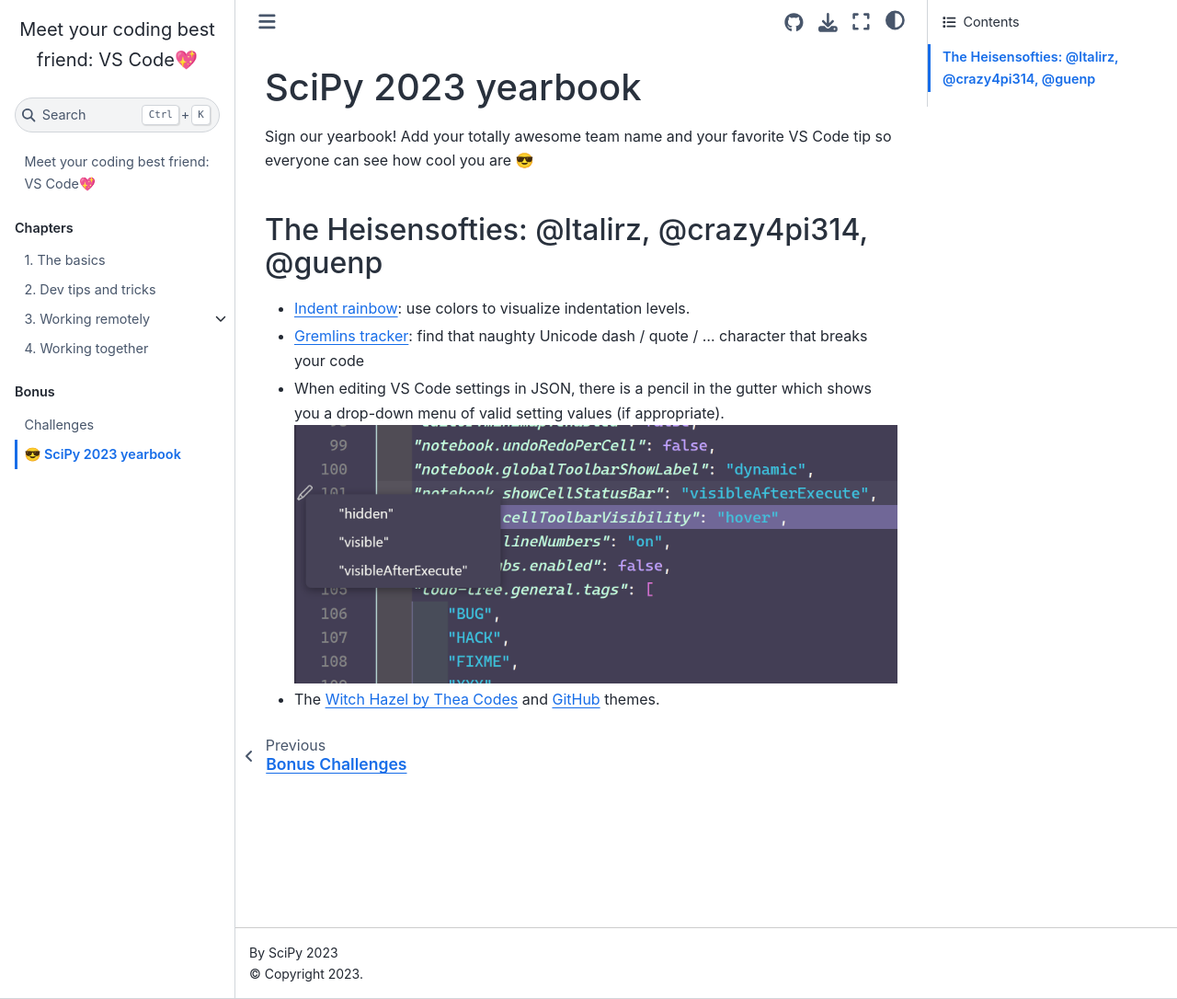
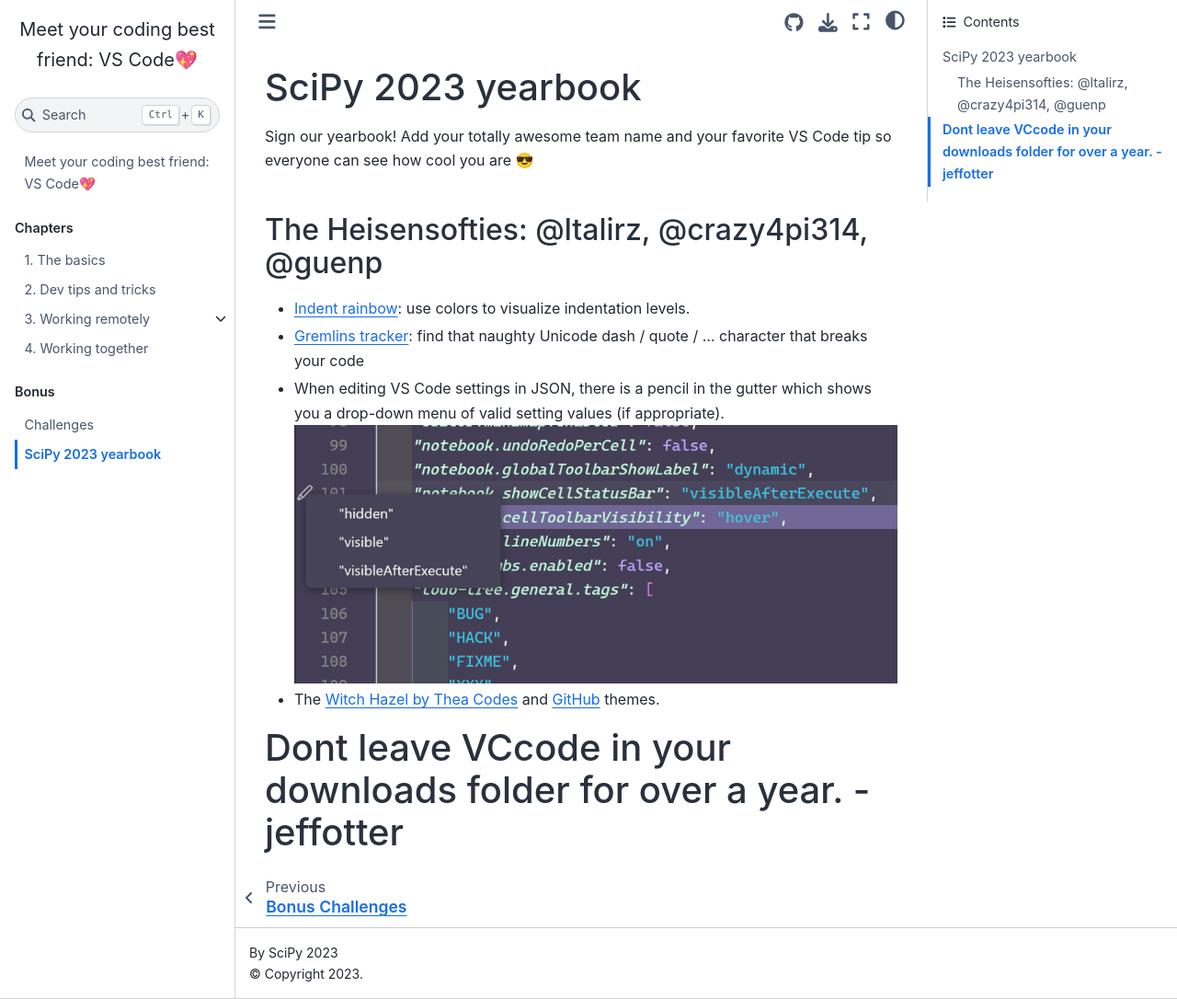
Before and after one commit to crazy4pi314/scipy-vscode-tutorial, a Jupyter Book: the page built from yearbook2023.md, in a window 1280 px wide and 1086 px high. Shown: the whole window at 92% size. Built offline with Jupyter Book 1.0.4 settings and Sphinx 7.4.7 and the Sphinx Book theme 1.1.4, drawn with Linux system fonts in a browser that asks for light colours.

Commit message:
Adding a yearbook

```diff
--- a/yearbook2023.md
+++ b/yearbook2023.md
@@ -9,3 +9,7 @@
 - When editing VS Code settings in JSON, there is a pencil in the gutter which shows you a drop-down menu of valid setting values (if appropriate).
 ![Screenshot of a JSON editor window with a pencil icon in the gutter which has a drop down for the valid setting values for that line.](static/setting-json-tip.png)
 - The [Witch Hazel by Thea Codes](https://marketplace.visualstudio.com/items?itemName=TheaFlowers.witch-hazel) and [GitHub](https://marketplace.visualstudio.com/items?itemName=GitHub.github-vscode-theme) themes.
+
+
+
+# Dont leave VCcode in your downloads folder for over a year. -jeffotter
```
